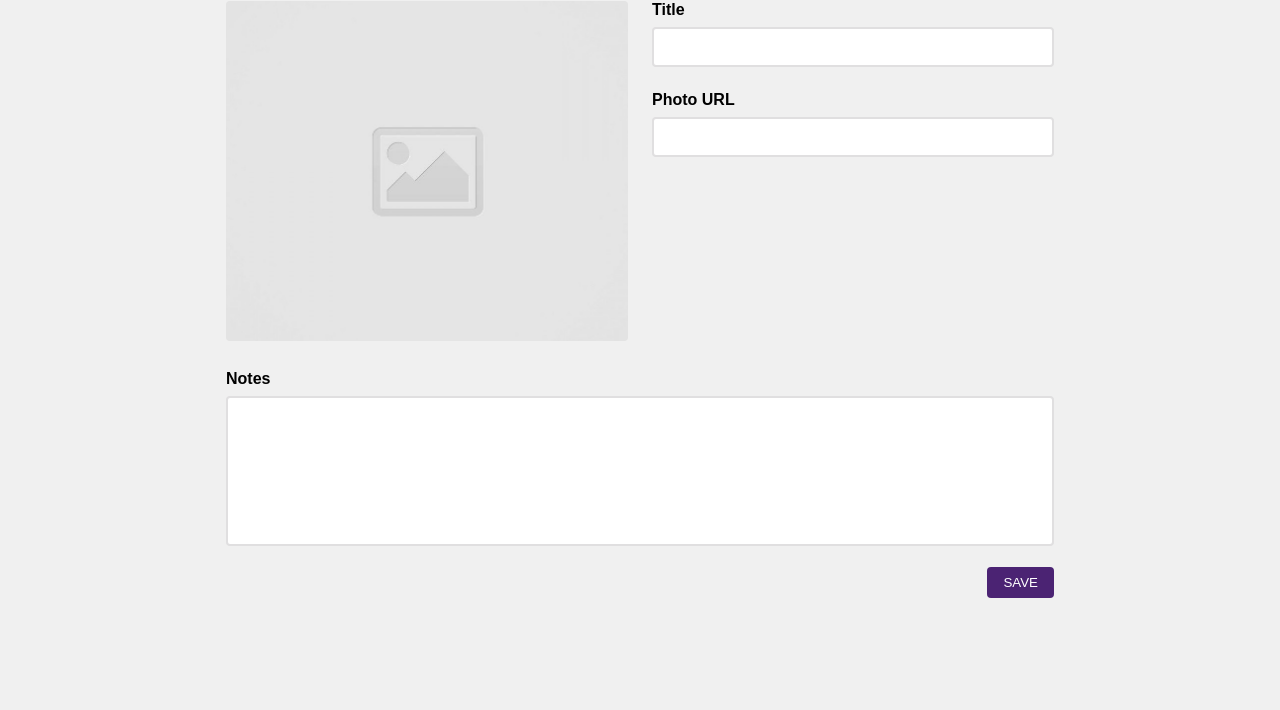
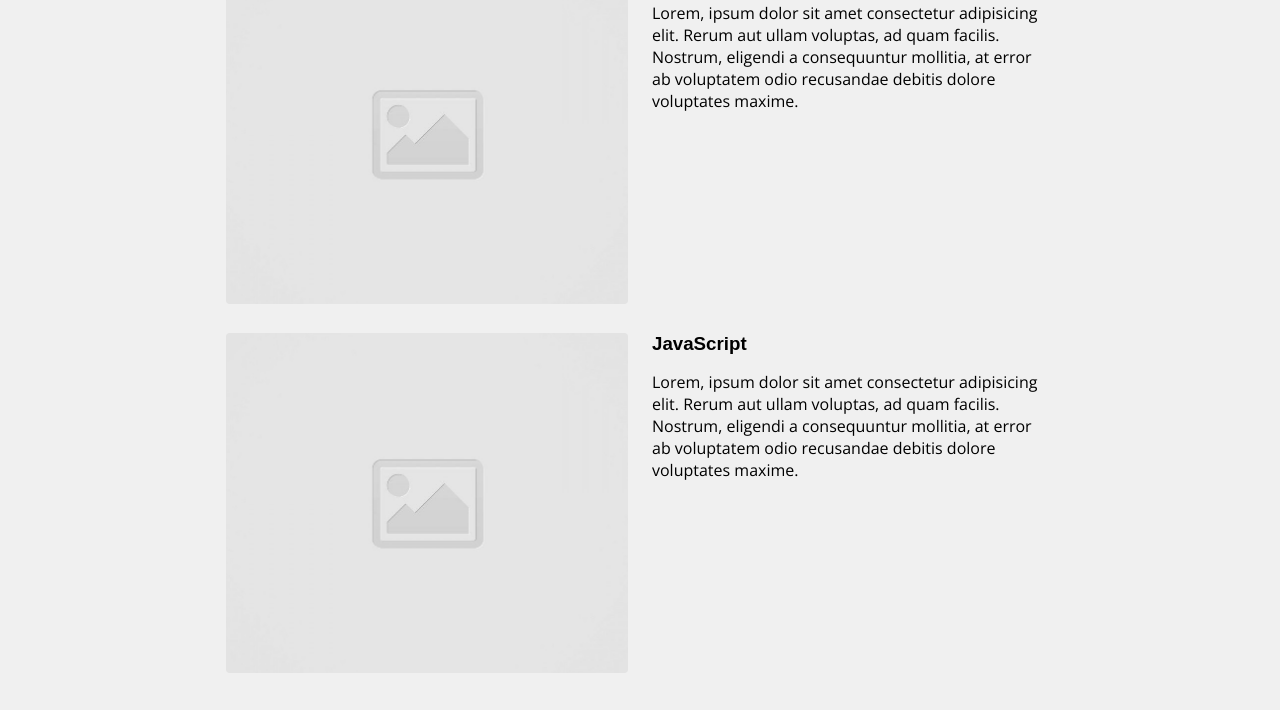
Before and after one commit to jsygo/code-journal, a website: page index.html in a window 1280 px wide. Shown: the part 98-808 px from the top of the page. Drawn offline with nearby package versions, Linux system fonts and the light colour scheme; a web font is replaced by a local one.

Commit message:
Added and styled new data-view and unordered list for entries

```diff
--- a/css/styles.css
+++ b/css/styles.css
@@ -78,6 +78,12 @@ button {
   background-color: rgb(75, 35, 115);
 }
 
+/* entries list styling */
+ul {
+  list-style-type: none;
+  padding: 0;
+}
+
 /* media queries */
 @media screen and (min-width: 768px) {
   img {
--- a/index.html
+++ b/index.html
@@ -30,8 +30,8 @@
     </div>
   </header>
   <main>
-    <div class="container">
-      <div data-view="entry-form">
+    <div data-view="entry-form" class="hidden">
+      <div class="container">
         <form>
           <div class="row">
             <div class="column-full">
@@ -85,6 +85,38 @@
         </form>
       </div>
     </div>
+    <div data-view="entries">
+      <div class="container">
+        <ul>
+          <li>
+            <div class="row">
+              <div class="column-half">
+                <img
+                  src="images/placeholder-image-square.jpg"
+                  alt=""
+                  class="full-width margin-b-1rem border-radius-4px">
+              </div>
+              <div class="column-half">
+                <h3>JavaScript</h3>
+                <p>Lorem, ipsum dolor sit amet consectetur adipisicing elit. Rerum aut ullam voluptas, ad quam facilis. Nostrum, eligendi a consequuntur mollitia, at error ab voluptatem odio recusandae debitis dolore voluptates maxime.</p>
+              </div>
+            </div>
+          </li>
+          <li>
+            <div class="row">
+              <div class="column-half">
+                <img src="images/placeholder-image-square.jpg" alt="" class="full-width margin-b-1rem border-radius-4px">
+              </div>
+              <div class="column-half">
+                <h3>JavaScript</h3>
+                <p>Lorem, ipsum dolor sit amet consectetur adipisicing elit. Rerum aut ullam voluptas, ad quam facilis. Nostrum,
+                  eligendi a consequuntur mollitia, at error ab voluptatem odio recusandae debitis dolore voluptates maxime.</p>
+              </div>
+            </div>
+          </li>
+        </ul>
+      </div>
+    </div>
   </main>
   <script src="js/data.js"></script>
   <script src="js/main.js"></script>
```
